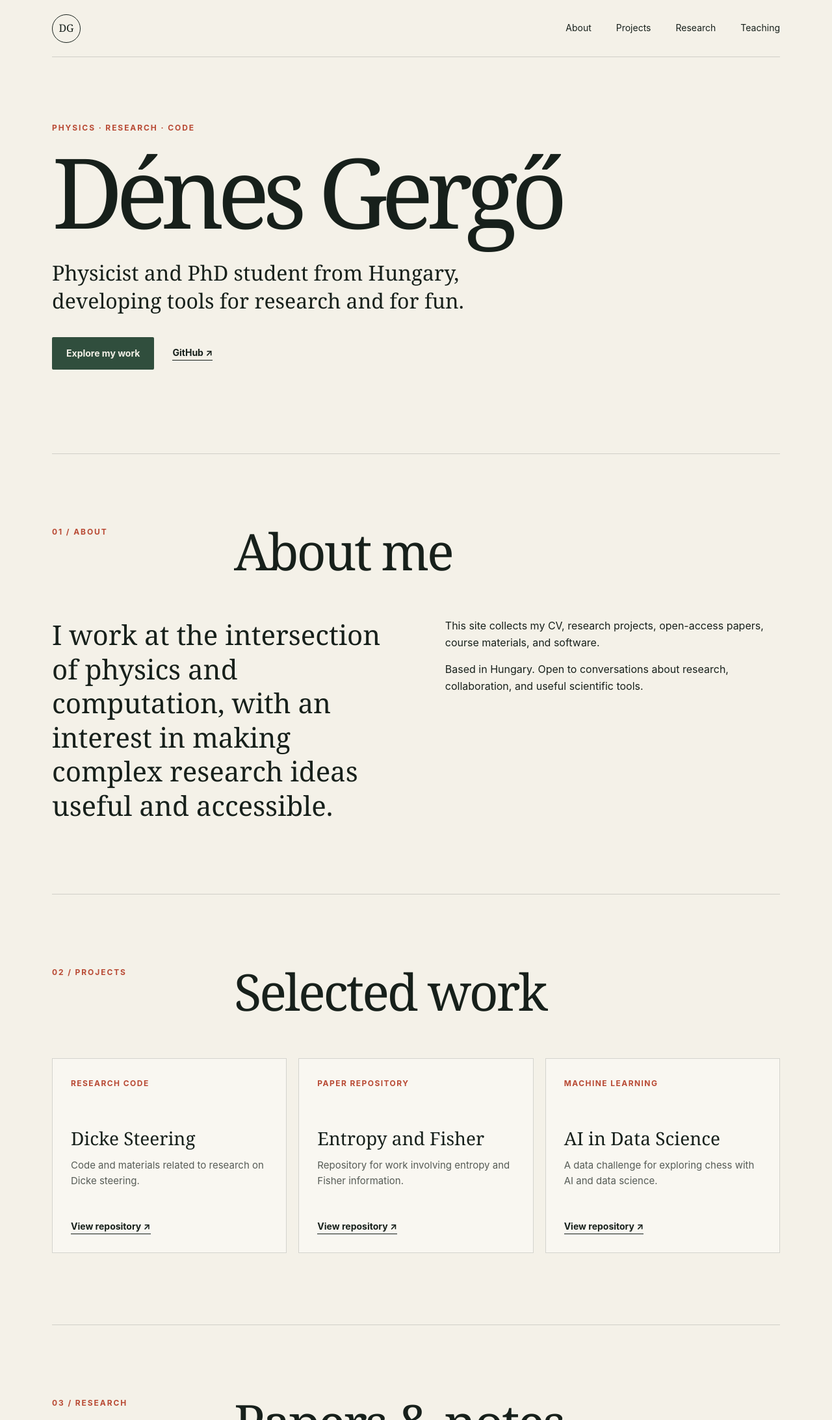
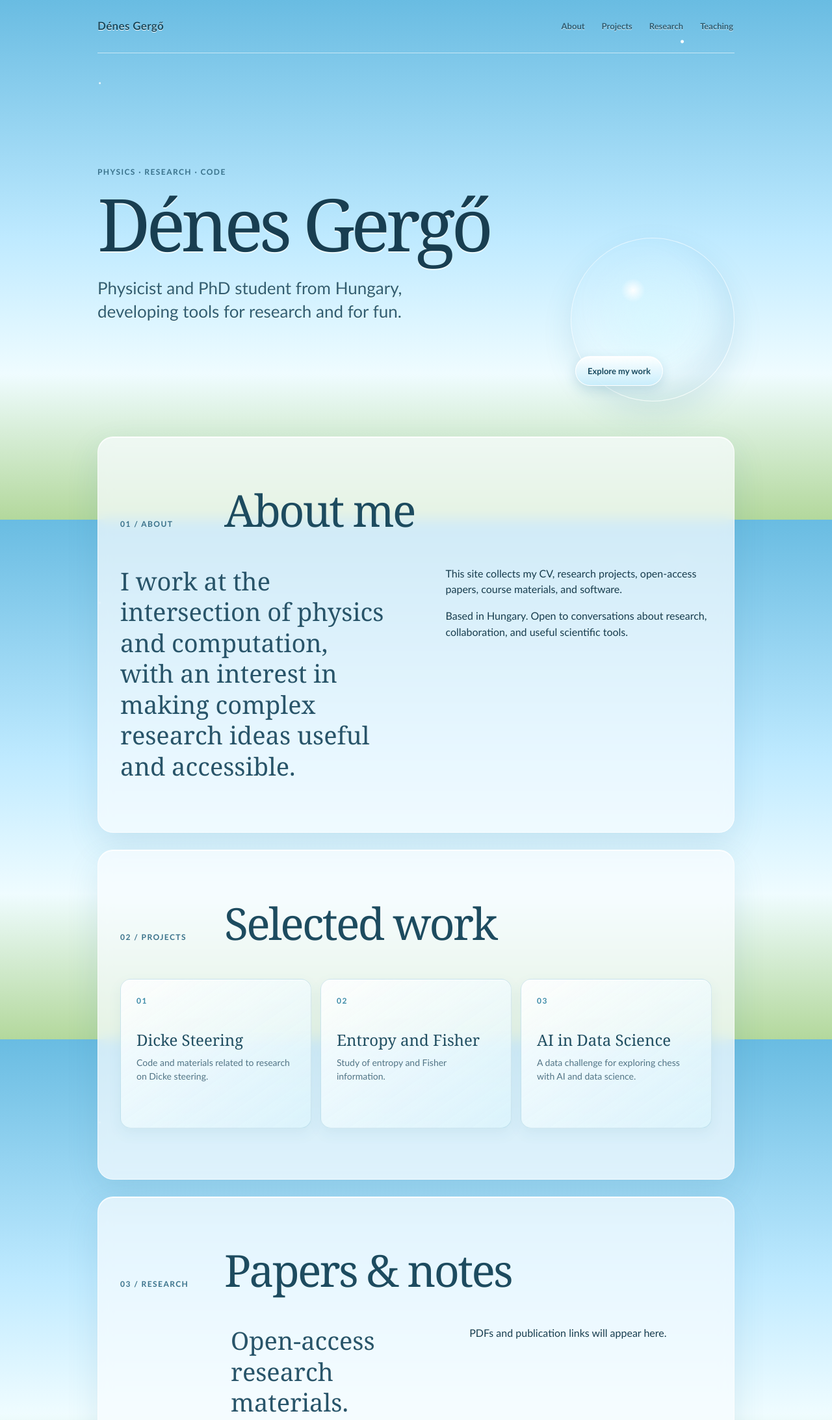
Before and after one commit to denesg2002/denesg2002.github.io, a plain HTML site: page index.html in a window 1280 px wide. Shown: the top 2186 px of the page at 65% size. Drawn offline with Linux system fonts and the light colour scheme.

Commit message:
Simplify design and remove repository references
Co-authored-by: copilot-swe-agent[bot] <198982749+Copilot@users.noreply.github.com>

```diff
--- a/index.html
+++ b/index.html
@@ -3,16 +3,13 @@
   <head>
     <meta charset="UTF-8" />
     <meta name="viewport" content="width=device-width, initial-scale=1.0" />
-    <meta
-      name="description"
-      content="Dénes Gergő — physicist, PhD student, researcher, and developer."
-    />
+    <meta name="description" content="Dénes Gergő — physicist, researcher, and developer." />
     <title>Dénes Gergő</title>
     <link rel="stylesheet" href="styles.css" />
   </head>
   <body>
     <header class="site-header">
-      <a class="brand" href="#top" aria-label="Dénes Gergő home">DG</a>
+      <a class="brand" href="#top" aria-label="Dénes Gergő home">Dénes Gergő</a>
       <nav aria-label="Main navigation">
         <a href="#about">About</a>
         <a href="#projects">Projects</a>
@@ -23,17 +20,16 @@
 
     <main id="top">
       <section class="hero" aria-labelledby="hero-title">
+        <div class="hero-copy">
           <p class="eyebrow">Physics · Research · Code</p>
           <h1 id="hero-title">Dénes Gergő</h1>
           <p class="intro">
             Physicist and PhD student from Hungary, developing tools for research
             and for fun.
           </p>
+        </div>
         <div class="hero-actions">
           <a class="button" href="#projects">Explore my work</a>
-          <a class="text-link" href="https://github.com/denesg2002" rel="noopener">
-            GitHub <span aria-hidden="true">↗</span>
-          </a>
         </div>
       </section>
 
@@ -67,28 +63,19 @@
         </div>
         <div class="card-grid">
           <article class="card">
-            <p class="card-kind">Research code</p>
+            <p class="card-kind">01</p>
             <h3>Dicke Steering</h3>
             <p>Code and materials related to research on Dicke steering.</p>
-            <a href="https://github.com/denesg2002/Dicke_steering" rel="noopener">
-              View repository <span aria-hidden="true">↗</span>
-            </a>
           </article>
           <article class="card">
-            <p class="card-kind">Paper repository</p>
+            <p class="card-kind">02</p>
             <h3>Entropy and Fisher</h3>
-            <p>Repository for work involving entropy and Fisher information.</p>
-            <a href="https://github.com/denesg2002/Entropy_and_Fisher" rel="noopener">
-              View repository <span aria-hidden="true">↗</span>
-            </a>
+            <p>Study of entropy and Fisher information.</p>
           </article>
           <article class="card">
-            <p class="card-kind">Machine learning</p>
+            <p class="card-kind">03</p>
             <h3>AI in Data Science</h3>
             <p>A data challenge for exploring chess with AI and data science.</p>
-            <a href="https://github.com/denesg2002/Data_challenge_chess" rel="noopener">
-              View repository <span aria-hidden="true">↗</span>
-            </a>
           </article>
         </div>
       </section>
@@ -101,9 +88,7 @@
         <div class="list-block">
           <p class="lead">Open-access research materials.</p>
           <p>
-            PDFs and publication links will appear here. The source repositories
-            are also available on
-            <a href="https://github.com/denesg2002" rel="noopener">GitHub</a>.
+            PDFs and publication links will appear here.
           </p>
         </div>
       </section>
@@ -125,7 +110,7 @@
 
     <footer>
       <p>© <span id="year"></span> Dénes Gergő</p>
-      <a href="https://github.com/denesg2002" rel="noopener">GitHub ↗</a>
+      <p>Hungary</p>
     </footer>
 
     <script src="script.js"></script>
--- a/styles.css
+++ b/styles.css
@@ -1,9 +1,12 @@
 :root {
-  --ink: #17201b;
-  --paper: #f4f1e8;
-  --accent: #b84933;
-  --green: #304e3d;
-  --line: rgba(23, 32, 27, 0.16);
+  --sky: #77c9e8;
+  --sky-light: #dff6ff;
+  --grass: #81b77b;
+  --water: #247aa3;
+  --glass: rgba(248, 253, 255, 0.72);
+  --ink: #173c4d;
+  --soft-ink: #527485;
+  --line: rgba(38, 122, 162, 0.25);
 }
 
 * {
@@ -17,75 +20,101 @@ html {
 body {
   margin: 0;
   color: var(--ink);
-  background: var(--paper);
-  font-family: Inter, ui-sans-serif, system-ui, -apple-system, BlinkMacSystemFont,
-    "Segoe UI", sans-serif;
-  line-height: 1.6;
+  background:
+    radial-gradient(circle at 82% 8%, rgba(255, 255, 255, 0.95) 0 2px, transparent 3px),
+    radial-gradient(circle at 12% 16%, rgba(255, 255, 255, 0.8) 0 1px, transparent 2px),
+    linear-gradient(180deg, #69bce2 0, #bfeaff 46%, #effcff 72%, #b3d89c 100%);
+  background-size: 90px 90px, 64px 64px, 100% 100%;
+  background-attachment: fixed;
+  font-family: "Trebuchet MS", Verdana, sans-serif;
+  line-height: 1.55;
 }
 
 a {
   color: inherit;
 }
 
+.site-header,
+.hero,
+.section,
+footer {
+  width: min(980px, calc(100% - 32px));
+  margin-inline: auto;
+}
+
 .site-header {
-  width: min(1120px, calc(100% - 40px));
-  height: 88px;
-  margin: 0 auto;
+  height: 82px;
   display: flex;
   align-items: center;
   justify-content: space-between;
-  border-bottom: 1px solid var(--line);
+  border-bottom: 1px solid rgba(255, 255, 255, 0.58);
 }
 
 .brand {
-  width: 44px;
-  height: 44px;
-  display: grid;
-  place-items: center;
-  border: 1px solid var(--ink);
-  border-radius: 50%;
-  font-family: Georgia, "Times New Roman", serif;
-  font-size: 16px;
+  color: #17495e;
+  font-size: 17px;
+  font-weight: 700;
+  letter-spacing: 0.02em;
   text-decoration: none;
+  text-shadow: 0 1px 0 #fff;
 }
 
 nav {
   display: flex;
-  gap: clamp(14px, 3vw, 38px);
-}
-
-nav a,
-.text-link,
-.card a,
-footer a {
-  text-decoration: none;
+  gap: 22px;
 }
 
 nav a {
-  font-size: 14px;
-  border-bottom: 1px solid transparent;
+  padding: 7px 2px;
+  color: #295a70;
+  font-size: 13px;
+  font-weight: 700;
+  text-decoration: none;
+  text-shadow: 0 1px 0 rgba(255, 255, 255, 0.75);
 }
 
 nav a:hover {
-  border-bottom-color: var(--ink);
+  color: #0b6a94;
+  border-bottom: 2px solid rgba(255, 255, 255, 0.9);
 }
 
 .hero {
-  min-height: 610px;
-  width: min(1120px, calc(100% - 40px));
-  margin: 0 auto;
-  display: flex;
-  flex-direction: column;
-  justify-content: center;
-  padding: 80px 0 110px;
+  min-height: 590px;
+  display: grid;
+  grid-template-columns: 3fr 1fr;
+  align-items: center;
+  position: relative;
+}
+
+.hero::after {
+  content: "";
+  position: absolute;
+  right: 0;
+  bottom: 54px;
+  width: 250px;
+  height: 250px;
+  border: 1px solid rgba(255, 255, 255, 0.55);
+  border-radius: 50%;
+  background:
+    radial-gradient(circle at 38% 32%, rgba(255, 255, 255, 0.95), transparent 8%),
+    radial-gradient(circle at 50% 50%, rgba(215, 249, 255, 0.55), transparent 62%);
+  box-shadow:
+    inset -18px -24px 38px rgba(72, 149, 187, 0.13),
+    0 18px 45px rgba(47, 125, 158, 0.13);
+  pointer-events: none;
+}
+
+.hero-copy {
+  position: relative;
+  z-index: 1;
 }
 
 .eyebrow {
-  margin: 0 0 22px;
-  color: var(--accent);
+  margin: 0 0 16px;
+  color: #39718a;
   font-size: 12px;
-  font-weight: 750;
-  letter-spacing: 0.16em;
+  font-weight: 800;
+  letter-spacing: 0.12em;
   text-transform: uppercase;
 }
 
@@ -98,60 +127,73 @@ h3,
 }
 
 h1 {
-  max-width: 900px;
   margin: 0;
-  font-size: clamp(68px, 12vw, 150px);
-  line-height: 0.88;
-  letter-spacing: -0.07em;
+  max-width: 720px;
+  color: #183e51;
+  font-size: clamp(62px, 11vw, 112px);
+  line-height: 0.95;
+  letter-spacing: -0.055em;
+  text-shadow: 0 2px 0 rgba(255, 255, 255, 0.72);
 }
 
 .intro {
-  max-width: 660px;
-  margin: 38px 0 34px;
-  font-family: Georgia, "Times New Roman", serif;
-  font-size: clamp(20px, 2.5vw, 32px);
-  line-height: 1.35;
+  max-width: 560px;
+  margin: 28px 0 0;
+  color: #315d70;
+  font-size: clamp(19px, 2.5vw, 26px);
+  line-height: 1.4;
+  text-shadow: 0 1px 0 rgba(255, 255, 255, 0.65);
 }
 
 .hero-actions {
-  display: flex;
-  align-items: center;
-  gap: 28px;
+  position: relative;
+  z-index: 2;
+  align-self: end;
+  margin-bottom: 78px;
 }
 
 .button {
-  padding: 14px 22px;
-  color: var(--paper);
-  background: var(--green);
-  border-radius: 2px;
+  display: inline-block;
+  padding: 12px 18px;
+  border: 1px solid rgba(255, 255, 255, 0.88);
+  border-radius: 999px;
+  color: #17495e;
+  background: linear-gradient(180deg, rgba(255, 255, 255, 0.9), rgba(196, 236, 252, 0.82));
+  box-shadow:
+    inset 0 1px 0 #fff,
+    0 6px 18px rgba(34, 117, 153, 0.18);
+  font-size: 13px;
+  font-weight: 800;
   text-decoration: none;
-  font-size: 14px;
-  font-weight: 700;
 }
 
-.text-link {
-  border-bottom: 1px solid var(--ink);
-  font-size: 14px;
-  font-weight: 700;
+.button:hover {
+  background: linear-gradient(180deg, #fff, #d8f3ff);
 }
 
 .section {
-  width: min(1120px, calc(100% - 40px));
-  margin: 0 auto;
-  padding: 110px 0;
-  border-top: 1px solid var(--line);
+  padding: 78px 34px;
+  margin-bottom: 26px;
+  border: 1px solid rgba(255, 255, 255, 0.72);
+  border-radius: 24px;
+  background: var(--glass);
+  box-shadow:
+    inset 0 1px 0 rgba(255, 255, 255, 0.94),
+    0 18px 50px rgba(40, 116, 147, 0.12);
+  backdrop-filter: blur(10px);
 }
 
 .section-heading {
   display: grid;
-  grid-template-columns: 1fr 3fr;
-  align-items: start;
-  margin-bottom: 64px;
+  grid-template-columns: 160px 1fr;
+  align-items: baseline;
+  margin-bottom: 38px;
 }
 
 .section-heading h2 {
   margin: 0;
-  font-size: clamp(44px, 7vw, 78px);
+  color: #1d4b5f;
+  font-size: clamp(42px, 7vw, 68px);
   line-height: 1;
   letter-spacing: -0.04em;
 }
@@ -159,7 +201,7 @@ h1 {
 .about-grid {
   display: grid;
   grid-template-columns: 1fr 1fr;
-  gap: 8%;
+  gap: 10%;
 }
 
 .about-grid p,
@@ -169,76 +211,65 @@ h1 {
 
 .lead {
   margin: 0;
-  font-size: clamp(26px, 3.5vw, 42px);
+  color: #285469;
+  font-size: clamp(26px, 3.5vw, 38px);
   line-height: 1.25;
 }
 
 .card-grid {
   display: grid;
   grid-template-columns: repeat(3, 1fr);
-  gap: 18px;
+  gap: 14px;
 }
 
 .card {
-  min-height: 300px;
-  padding: 28px;
-  display: flex;
-  flex-direction: column;
-  background: rgba(255, 255, 255, 0.38);
-  border: 1px solid var(--line);
+  min-height: 230px;
+  padding: 24px;
+  border: 1px solid rgba(88, 158, 185, 0.22);
+  border-radius: 16px;
+  background:
+    linear-gradient(145deg, rgba(255, 255, 255, 0.86), rgba(220, 245, 252, 0.68));
+  box-shadow:
+    inset 0 1px 0 #fff,
+    0 8px 20px rgba(47, 125, 158, 0.08);
 }
 
 .card-kind {
-  margin: 0 0 60px;
-  color: var(--accent);
+  margin: 0 0 38px;
+  color: #3c8ba8;
   font-size: 12px;
-  font-weight: 750;
+  font-weight: 800;
   letter-spacing: 0.12em;
-  text-transform: uppercase;
 }
 
 .card h3 {
-  margin: 0 0 14px;
-  font-size: 28px;
+  margin: 0 0 10px;
+  color: #204e61;
+  font-size: 24px;
   line-height: 1.1;
 }
 
 .card p:not(.card-kind) {
-  margin: 0 0 24px;
-  color: rgba(23, 32, 27, 0.72);
-  font-size: 15px;
-}
-
-.card a {
-  margin-top: auto;
+  margin: 0;
+  color: var(--soft-ink);
   font-size: 14px;
-  font-weight: 700;
-  border-bottom: 1px solid var(--ink);
-  align-self: flex-start;
 }
 
 .list-block {
-  max-width: 760px;
+  max-width: 680px;
   display: grid;
   grid-template-columns: 1fr 1fr;
   gap: 8%;
-  margin-left: 25%;
-}
-
-.list-block a {
-  text-decoration-thickness: 1px;
-  text-underline-offset: 3px;
+  margin-left: 170px;
 }
 
 footer {
-  width: min(1120px, calc(100% - 40px));
-  margin: 0 auto;
-  padding: 30px 0 42px;
+  padding: 24px 0 38px;
   display: flex;
   justify-content: space-between;
-  border-top: 1px solid var(--line);
-  color: rgba(23, 32, 27, 0.68);
-  font-size: 13px;
+  color: #315967;
+  font-size: 12px;
+  text-shadow: 0 1px 0 rgba(255, 255, 255, 0.7);
 }
 
 footer p {
@@ -247,7 +278,11 @@ footer p {
 
 @media (max-width: 760px) {
   .site-header {
-    height: 76px;
+    height: 72px;
+  }
+
+  nav {
+    gap: 12px;
   }
 
   nav a:nth-child(3),
@@ -256,11 +291,28 @@ footer p {
   }
 
   .hero {
-    min-height: 560px;
+    min-height: 500px;
+    grid-template-columns: 1fr;
+  }
+
+  .hero::after {
+    width: 150px;
+    height: 150px;
+    right: -20px;
+    bottom: 22px;
   }
 
   h1 {
-    font-size: clamp(62px, 20vw, 110px);
+    font-size: clamp(54px, 17vw, 82px);
+  }
+
+  .hero-actions {
+    align-self: end;
+    margin: 0 0 58px;
+  }
+
+  .section {
+    padding: 52px 22px;
   }
 
   .section-heading,
@@ -274,11 +326,11 @@ footer p {
   }
 
   .section-heading h2 {
-    font-size: 52px;
+    font-size: 48px;
   }
 
   .about-grid {
-    gap: 32px;
+    gap: 24px;
   }
 
   .card-grid {
@@ -286,16 +338,16 @@ footer p {
   }
 
   .card {
-    min-height: 260px;
+    min-height: 190px;
   }
 
   .card-kind {
-    margin-bottom: 36px;
+    margin-bottom: 28px;
   }
 
   .list-block {
     margin-left: 0;
-    gap: 24px;
+    gap: 22px;
   }
 }
 
```
Also changed, not shown: 1 other file. Lines whose indentation alone changed are shown as unchanged.
